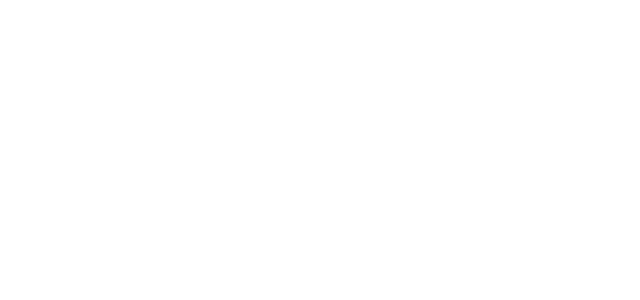
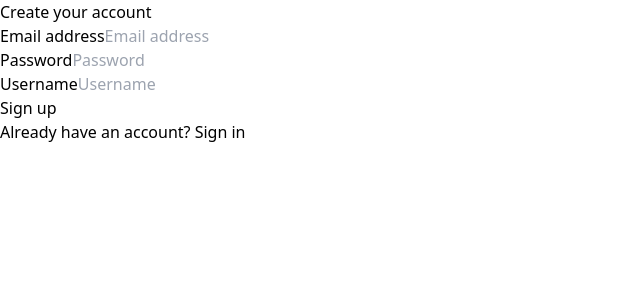
Before and after one commit to aekmekci72/jobApp, a React (Create React App) app: page /signup in a window 1280 px wide. Before the commit this address had no page. Shown: the top 300 px of the page, without its empty margins (0-640 px from the left). Built offline with nearby package versions, Linux system fonts and the light colour scheme; no server answers.

Commit message:
Add authentication and integrate into resume saving

```diff
--- a/src/App.js
+++ b/src/App.js
@@ -11,6 +11,7 @@
   const [topSkills, setTopSkills] = useState('');
   const [rewrittenBullets, setRewrittenBullets] = useState('');
   const [editingFields, setEditingFields] = useState({ parsedText: false, coverLetter: false, rewrittenBullets: false });
+  const userName = localStorage.getItem('userName');
 
   useEffect(() => {
     const createFiller = async () => {
@@ -28,9 +29,11 @@
 
   const handleGenerateCoverLetter = async () => {
     try {
+      console.log(userName);
       const response = await axios.post('http://localhost:5000/generate_cover_letter', {
         resume_text: parsedText,
-        job_description: jobDescription
+        job_description: jobDescription,
+        username: userName,
       });
       setCoverLetter(response.data.cover_letter);
     } catch (err) {
@@ -66,6 +69,7 @@
   const handleUploadFile = async () => {
     const formData = new FormData();
     formData.append('file', selectedFile);
+    formData.append('username', userName);
 
     try {
       const response = await axios.post('http://localhost:5000/score_resume', formData, {
--- /dev/null
+++ b/src/Login.js
@@ -0,0 +1,100 @@
+import React, { useState } from 'react';
+import { NavLink, useNavigate } from 'react-router-dom';
+import { signInWithEmailAndPassword } from 'firebase/auth';
+import { auth } from './config/firebaseSetup';
+import { useAuth } from './AuthContext';
+
+const Login = () => {
+    const navigate = useNavigate();
+    const { login } = useAuth();
+
+    const [email, setEmail] = useState('');
+    const [password, setPassword] = useState('');
+    const [errorMessage, setErrorMessage] = useState('');
+
+    const onSubmit = async (e) => {
+        e.preventDefault();
+        setErrorMessage('');
+
+        try {
+            const userCredential = await signInWithEmailAndPassword(auth, email, password);
+            const user = userCredential.user;
+            login(user.accessToken);
+            localStorage.setItem('userName', email);
+            navigate("/");
+        } catch (error) {
+            const errorCode = error.code;
+            const errorMessage = error.message;
+            if (errorCode === 'auth/invalid-credential') {
+                setErrorMessage('Invalid credentials. Please try again.');
+            } else {
+                setErrorMessage(errorMessage);
+            }
+        }
+    };
+
+    return (
+        <div>
+            <div>
+                <h2>Log in to your account</h2>
+            </div>
+            <form onSubmit={onSubmit}>
+                <input type="hidden" name="remember" defaultValue="true" />
+                <div>
+                    <div>
+                        <label htmlFor="email-address">
+                            Email address
+                        </label>
+                        <input
+                            id="email-address"
+                            name="email"
+                            type="email"
+                            autoComplete="email"
+                            required
+                            placeholder="Email address"
+                            value={email}
+                            onChange={(e) => setEmail(e.target.value)}
+                        />
+                    </div>
+                    <div>
+                        <label htmlFor="password">
+                            Password
+                        </label>
+                        <input
+                            id="password"
+                            name="password"
+                            type="password"
+                            autoComplete="current-password"
+                            required
+                            placeholder="Password"
+                            value={password}
+                            onChange={(e) => setPassword(e.target.value)}
+                        />
+                    </div>
+                </div>
+
+                {errorMessage && (
+                    <div>
+                        {errorMessage}
+                    </div>
+                )}
+
+                <div>
+                    <button type="submit">
+                        Log in
+                    </button>
+                </div>
+            </form>
+            <div>
+                <p>
+                    Don't have an account?{' '}
+                    <NavLink to="/signup">
+                        Sign up
+                    </NavLink>
+                </p>
+            </div>
+        </div>
+    );
+};
+
+export default Login;
--- /dev/null
+++ b/src/Signup.js
@@ -0,0 +1,120 @@
+import React, { useState } from 'react';
+import { NavLink, useNavigate } from 'react-router-dom';
+import { createUserWithEmailAndPassword } from 'firebase/auth';
+import { auth } from './config/firebaseSetup';
+import axios from 'axios';
+
+const Signup = () => {
+    const navigate = useNavigate();
+    const [email, setEmail] = useState('');
+    const [password, setPassword] = useState('');
+    const [username, setUsername] = useState('');
+    const [errorMessage, setErrorMessage] = useState('');
+
+    const onSubmit = async (e) => {
+        e.preventDefault();
+        setErrorMessage('');
+
+        try {
+            // Create user in Firebase
+            const userCredential = await createUserWithEmailAndPassword(auth, email, password);
+            const user = userCredential.user;
+            console.log(user);
+
+            // Call the local API to create user
+            await axios.post('http://localhost:5000/create_user', {
+                email: email,
+                username: username
+            });
+
+            navigate("/login");
+        } catch (error) {
+            const errorCode = error.code;
+            const errorMessage = error.message;
+            console.log(errorCode, errorMessage);
+            if (errorCode === 'auth/weak-password') {
+                setErrorMessage('Password should be at least 6 characters.');
+            } else {
+                setErrorMessage(errorMessage);
+            }
+        }
+    };
+
+    return (
+        <div>
+            <div>
+                <h2>Create your account</h2>
+            </div>
+            <form onSubmit={onSubmit}>
+                <input type="hidden" name="remember" defaultValue="true" />
+                <div>
+                    <div>
+                        <label htmlFor="email-address">
+                            Email address
+                        </label>
+                        <input
+                            id="email-address"
+                            name="email"
+                            type="email"
+                            autoComplete="email"
+                            required
+                            placeholder="Email address"
+                            value={email}
+                            onChange={(e) => setEmail(e.target.value)}
+                        />
+                    </div>
+                    <div>
+                        <label htmlFor="password">
+                            Password
+                        </label>
+                        <input
+                            id="password"
+                            name="password"
+                            type="password"
+                            autoComplete="new-password"
+                            required
+                            placeholder="Password"
+                            value={password}
+                            onChange={(e) => setPassword(e.target.value)}
+                        />
+                    </div>
+                    <div>
+                        <label htmlFor="username">
+                            Username
+                        </label>
+                        <input
+                            id="username"
+                            name="username"
+                            type="text"
+                            autoComplete="username"
+                            required
+                            placeholder="Username"
+                            value={username}
+                            onChange={(e) => setUsername(e.target.value)}
+                        />
+                    </div>
+                </div>
+                {errorMessage && (
+                    <div>
+                        {errorMessage}
+                    </div>
+                )}
+                <div>
+                    <button type="submit">
+                        Sign up
+                    </button>
+                </div>
+            </form>
+            <div>
+                <p>
+                    Already have an account?{' '}
+                    <NavLink to="/login">
+                        Sign in
+                    </NavLink>
+                </p>
+            </div>
+        </div>
+    );
+};
+
+export default Signup;
--- a/src/index.js
+++ b/src/index.js
@@ -4,6 +4,9 @@
 import { BrowserRouter as Router, Routes, Route } from 'react-router-dom';
 import './index.css';
 import App from './App';
+import Login from './Login';
+import Signup from './Signup';
+
 
 import { AuthProvider } from './AuthContext';
 import reportWebVitals from './reportWebVitals';
@@ -16,6 +19,8 @@
         <Routes>
           {/* Public Routes */}
           <Route path="/" element={<App />} />
+          <Route path="/login" element={<Login />} />
+          <Route path="/signup" element={<Signup />} />
           {/* Private Routes */}
           <Route element={<PrivateRoute />}>
 
```
Also changed, not shown: 1 other file (tests, documents, lock files or other folders).
